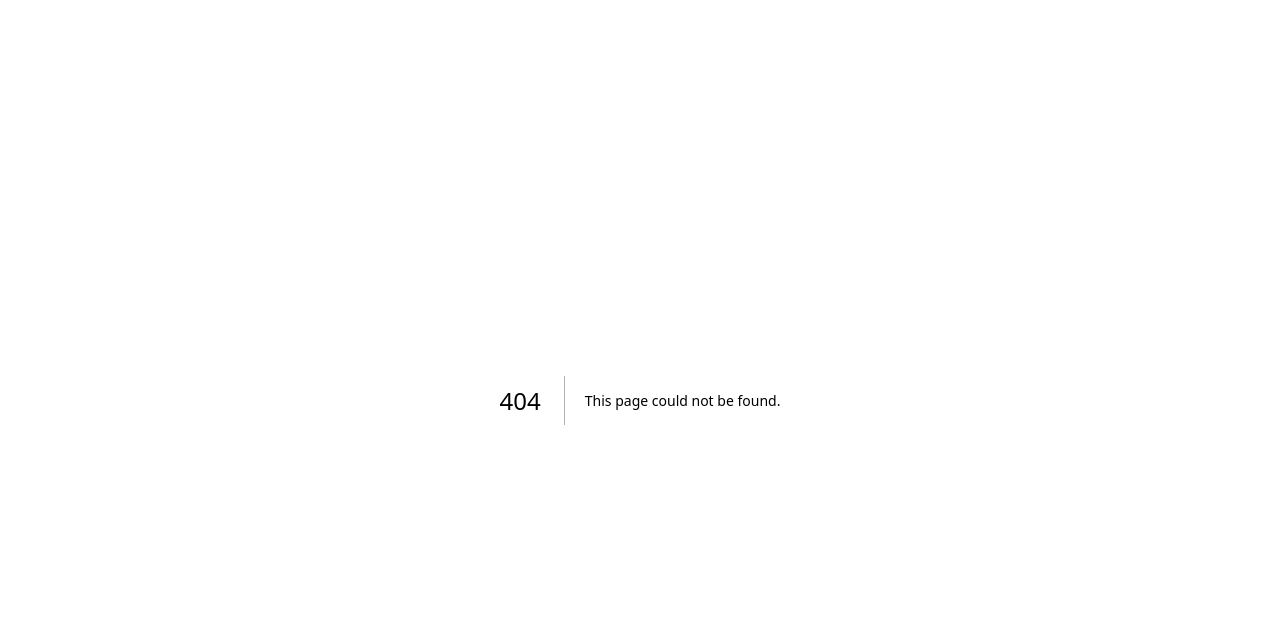
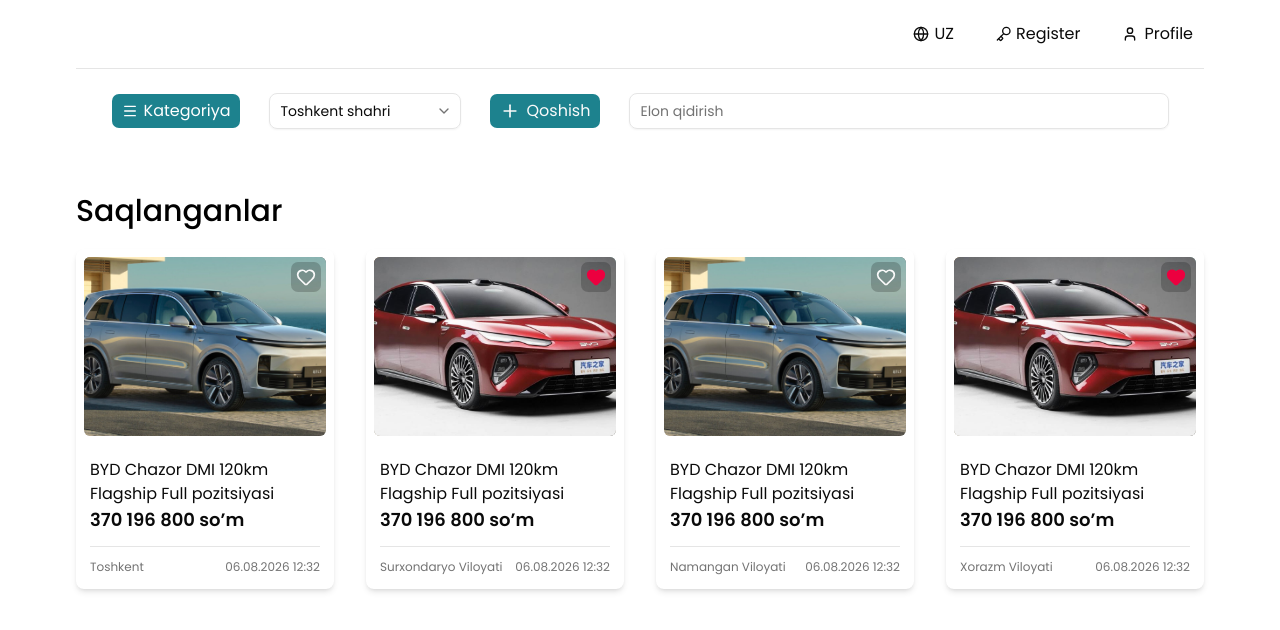
Before and after one commit to sultanov-dev/classifieds, a Next.js app: page /profile/liked in a window 1280 px wide. Before the commit this address had no page. Shown: the top 630 px of the page. Built offline with nearby package versions, Linux system fonts and the light colour scheme.

Commit message:
liked page

```diff
--- a/app/(public)/layout.tsx
+++ b/app/(public)/layout.tsx
@@ -4,9 +4,9 @@
 
 export default function PublicLayout({ children }: { children: ReactNode }) {
   return (
-    <div className="flex h-full flex-col">
+    <div className="flex h-full flex-col items-center">
       <Header />
-      <main>{children}</main>
+      <main className="flex-1">{children}</main>
     </div>
   )
 }
--- /dev/null
+++ b/app/(public)/profile/liked/page.tsx
@@ -0,0 +1,10 @@
+import { LikedContent } from '@/components/profile/liked/liked.content'
+import Container from '@/shared/container'
+
+export default function LikedPage() {
+  return (
+    <Container>
+      <LikedContent />
+    </Container>
+  )
+}
--- a/components/layout/header/index.tsx
+++ b/components/layout/header/index.tsx
@@ -15,7 +15,7 @@
 
 export default function Header() {
   return (
-    <header>
+    <header className="w-full">
       <Container>
         <div className="mb-6 flex items-center justify-end gap-x-5 border-b py-4">
           <LangDropMenu />
@@ -30,7 +30,7 @@
         </div>
       </Container>
       <Container>
-        <div className="mb-10 flex flex-wrap items-center justify-center gap-x-7 sm:flex-wrap lg:flex-nowrap">
+        <div className="flex flex-wrap items-center justify-center gap-x-7 sm:flex-wrap lg:flex-nowrap">
           <CategoryMenu />
           <RegionSelect />
           <AddButton />
--- a/components/pages/home/home.carousel.tsx
+++ b/components/pages/home/home.carousel.tsx
@@ -11,7 +11,7 @@
 export default function HomeCarousel() {
   return (
     <Swiper
-      className="relative aspect-video h-120 w-full sm:aspect-16/7 lg:aspect-21/7"
+      className="relative mt-10 aspect-video h-120 w-full sm:aspect-16/7 lg:aspect-21/7"
       pagination={{ dynamicBullets: true }}
       modules={[Pagination, Autoplay]}
       spaceBetween={30}
--- a/components/product/product.views.tsx
+++ b/components/product/product.views.tsx
@@ -6,13 +6,13 @@
 import { ProductCard } from './product.card'
 
 type TProductViews = {
-  title: string
+  title?: string
 }
 
 export default function ProductViews({ title }: TProductViews) {
   return (
     <div className="my-16 h-full">
-      <Heading title={title} className="mb-5" />
+      {title && <Heading title={title} className="mb-5" />}
       <div className="grid grid-cols-1 gap-8 sm:grid-cols-2 md:grid-cols-3 lg:grid-cols-4">
         {productData.map((item) => (
           <ProductCard item={item} key={item.id} />
--- /dev/null
+++ b/components/profile/liked/liked.content.tsx
@@ -0,0 +1,5 @@
+import ProductViews from '@/components/product/product.views'
+
+export function LikedContent() {
+  return <ProductViews title="Saqlanganlar" />
+}
```
